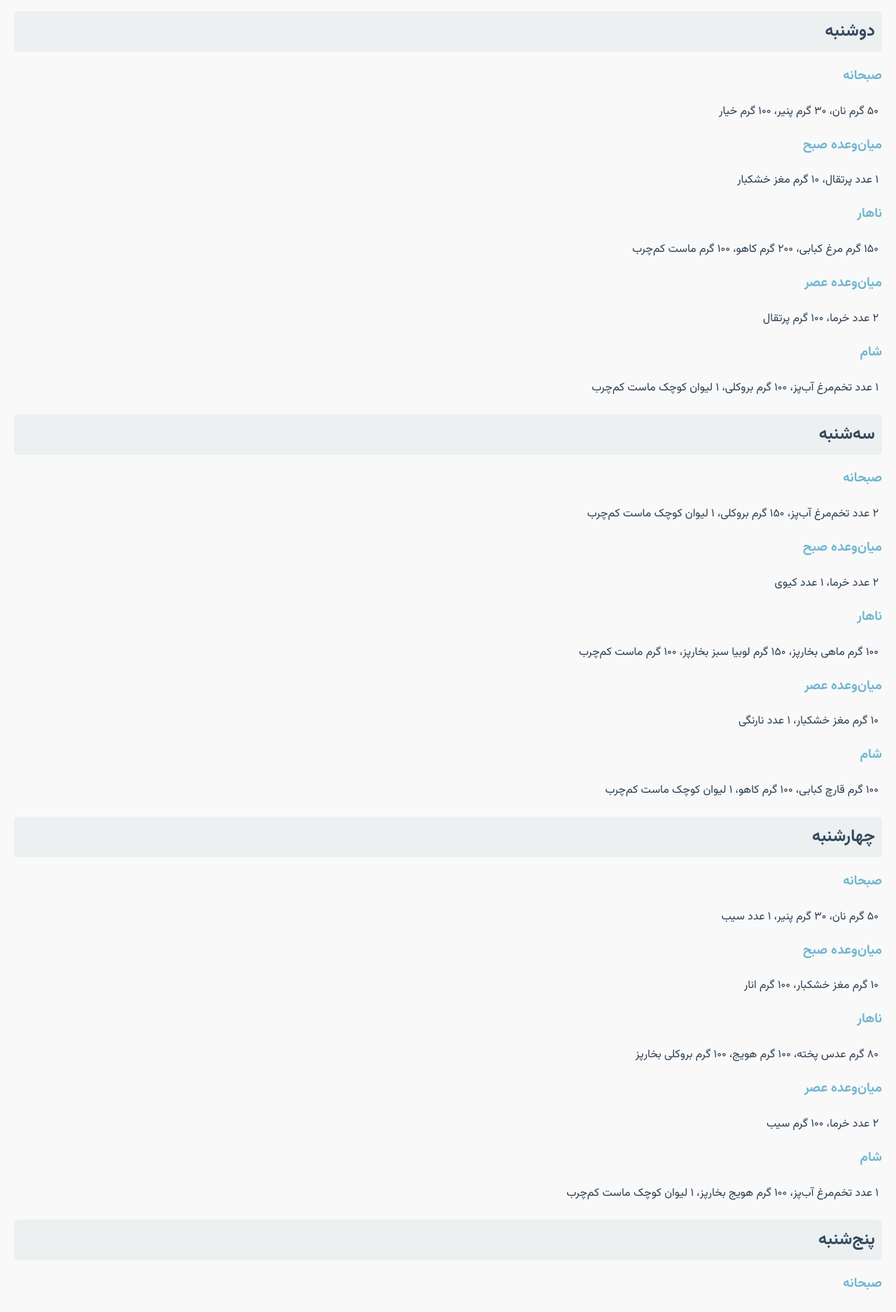
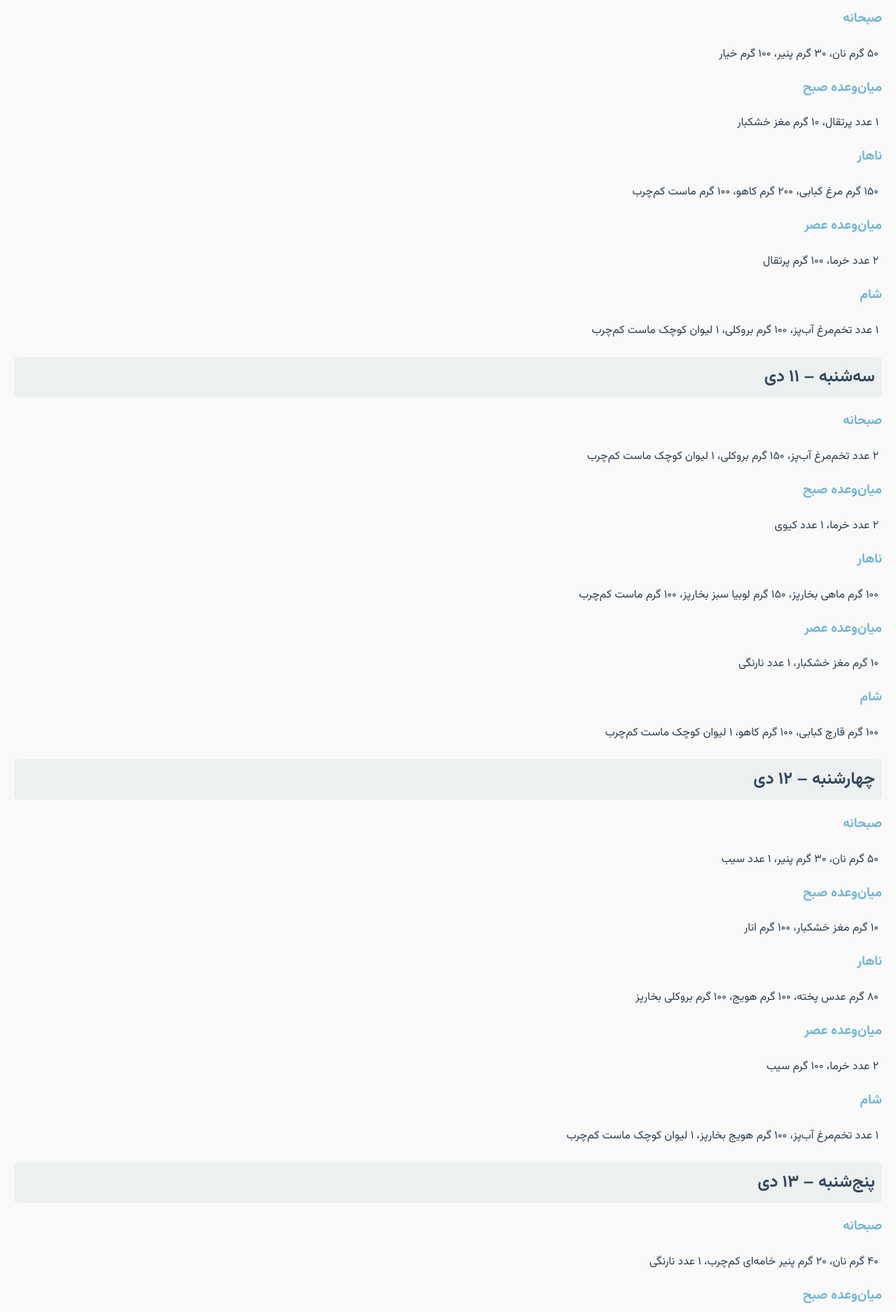
Before and after one commit to tripasect/ssp-diet, a plain HTML site: page index.html in a window 1280 px wide. Shown: the part 86-1961 px from the top of the page at 70% size. Drawn offline with Linux system fonts and the light colour scheme.

Commit message:
Add files via upload

```diff
--- a/index.html
+++ b/index.html
@@ -50,8 +50,7 @@
 </head>
 
 <body>
-    <h1>هفتهٔ اول</h1>
-    <h2>دوشنبه</h2>
+        <h2>دوشنبه – ۱۰ دی</h2>
     <h3>صبحانه</h3>
     <p>۵۰ گرم نان، ۳۰ گرم پنیر، ۱۰۰ گرم خیار</p>
     <h3>میان‌وعده صبح</h3>
@@ -62,7 +61,7 @@
     <p>۲ عدد خرما، ۱۰۰ گرم پرتقال</p>
     <h3>شام</h3>
     <p>۱ عدد تخم‌مرغ آب‌پز، ۱۰۰ گرم بروکلی، ۱ لیوان کوچک ماست کم‌چرب</p>
-    <h2>سه‌شنبه</h2>
+        <h2>سه‌شنبه – ۱۱ دی</h2>
     <h3>صبحانه</h3>
     <p>۲ عدد تخم‌مرغ آب‌پز، ۱۵۰ گرم بروکلی، ۱ لیوان کوچک ماست کم‌چرب</p>
     <h3>میان‌وعده صبح</h3>
@@ -73,7 +72,7 @@
     <p>۱۰ گرم مغز خشکبار، ۱ عدد نارنگی</p>
     <h3>شام</h3>
     <p>۱۰۰ گرم قارچ کبابی، ۱۰۰ گرم کاهو، ۱ لیوان کوچک ماست کم‌چرب</p>
-    <h2>چهارشنبه</h2>
+        <h2>چهارشنبه – ۱۲ دی</h2>
     <h3>صبحانه</h3>
     <p>۵۰ گرم نان، ۳۰ گرم پنیر، ۱ عدد سیب</p>
     <h3>میان‌وعده صبح</h3>
@@ -84,7 +83,7 @@
     <p>۲ عدد خرما، ۱۰۰ گرم سیب</p>
     <h3>شام</h3>
     <p>۱ عدد تخم‌مرغ آب‌پز، ۱۰۰ گرم هویج بخارپز، ۱ لیوان کوچک ماست کم‌چرب</p>
-    <h2>پنج‌شنبه</h2>
+        <h2>پنج‌شنبه – ۱۳ دی</h2>
     <h3>صبحانه</h3>
     <p>۴۰ گرم نان، ۲۰ گرم پنیر خامه‌ای کم‌چرب، ۱ عدد نارنگی</p>
     <h3>میان‌وعده صبح</h3>
@@ -95,7 +94,7 @@
     <p>۱۰ گرم مغز خشکبار، ۱ عدد کیوی</p>
     <h3>شام</h3>
     <p>۱ عدد تخم‌مرغ آب‌پز، ۱۰۰ گرم کدو سبز بخارپز، ۱ لیوان کوچک ماست کم‌چرب</p>
-    <h2>جمعه</h2>
+        <h2>جمعه – ۱۴ دی</h2>
     <h3>صبحانه</h3>
     <p>۱ عدد تخم‌مرغ آب‌پز، ۱۰۰ گرم قارچ، ۱ لیوان کوچک ماست کم‌چرب</p>
     <h3>میان‌وعده صبح</h3>
@@ -107,7 +106,7 @@
     <h3>شام</h3>
     <p>۱۰۰ گرم ماهی، ۱۰۰ گرم کاهو، ۱ لیوان کوچک ماست کم‌چرب</p>
     <h1>هفتهٔ دوم</h1>
-    <h2>شنبه</h2>
+        <h2>شنبه – ۱۵ دی</h2>
     <h3>صبحانه</h3>
     <p>۲ عدد تخم‌مرغ آب‌پز، ۱۰۰ گرم خیار</p>
     <h3>میان‌وعده صبح</h3>
@@ -118,7 +117,7 @@
     <p>۲ عدد خرما، ۱ عدد کیوی</p>
     <h3>شام</h3>
     <p>۱ عدد تخم‌مرغ آب‌پز، ۱۵۰ گرم بروکلی، ۱ لیوان کوچک ماست کم‌چرب</p>
-    <h2>یکشنبه</h2>
+        <h2>یکشنبه – ۱۶ دی</h2>
     <h3>صبحانه</h3>
     <p>۵۰ گرم نان، ۲۰ گرم پنیر، ۱ عدد نارنگی</p>
     <h3>میان‌وعده صبح</h3>
@@ -129,7 +128,7 @@
     <p>۱۰ گرم مغز خشکبار، ۱۰۰ گرم انار</p>
     <h3>شام</h3>
     <p>۱۰۰ گرم ماهی بخارپز، ۱۰۰ گرم کاهو، ۱ لیوان کوچک ماست کم‌چرب</p>
-    <h2>دوشنبه</h2>
+        <h2>دوشنبه – ۱۷ دی</h2>
     <h3>صبحانه</h3>
     <p>۴۰ گرم نان، ۳۰ گرم پنیر، ۱۰۰ گرم گوجه‌فرنگی</p>
     <h3>میان‌وعده صبح</h3>
@@ -140,7 +139,7 @@
     <p>۱ عدد پرتقال، ۱۰ گرم مغز خشکبار</p>
     <h3>شام</h3>
     <p>۱ عدد تخم‌مرغ آب‌پز، ۱۰۰ گرم کدو سبز، ۱ لیوان کوچک ماست کم‌چرب</p>
-    <h2>سه‌شنبه</h2>
+        <h2>سه‌شنبه – ۱۸ دی</h2>
     <h3>صبحانه</h3>
     <p>۱ عدد تخم‌مرغ آب‌پز، ۱۰۰ گرم قارچ، ۱ لیوان کوچک ماست کم‌چرب</p>
     <h3>میان‌وعده صبح</h3>
@@ -151,7 +150,7 @@
     <p>۲ عدد خرما، ۱۰۰ گرم سیب</p>
     <h3>شام</h3>
     <p>۱۰۰ گرم قارچ کبابی، ۱۰۰ گرم کاهو، ۱ لیوان کوچک ماست کم‌چرب</p>
-    <h2>چهارشنبه</h2>
+        <h2>چهارشنبه – ۱۹ دی</h2>
     <h3>صبحانه</h3>
     <p>۵۰ گرم نان، ۳۰ گرم پنیر، ۱۰۰ گرم سیب</p>
     <h3>میان‌وعده صبح</h3>
@@ -162,7 +161,7 @@
     <p>۱۰ گرم مغز خشکبار، ۱ عدد نارنگی</p>
     <h3>شام</h3>
     <p>۱ عدد تخم‌مرغ آب‌پز، ۱۰۰ گرم بادمجان بخارپز، ۱ لیوان کوچک ماست کم‌چرب</p>
-    <h2>پنج‌شنبه</h2>
+        <h2>پنج‌شنبه – ۲۰ دی</h2>
     <h3>صبحانه</h3>
     <p>۴۰ گرم نان، ۲۰ گرم پنیر خامه‌ای کم‌چرب، ۱ عدد کیوی</p>
     <h3>میان‌وعده صبح</h3>
@@ -173,7 +172,7 @@
     <p>۱ عدد کیوی، ۲ عدد خرما</p>
     <h3>شام</h3>
     <p>۱۰۰ گرم ماهی بخارپز، ۱۰۰ گرم کاهو، ۱ لیوان کوچک ماست کم‌چرب</p>
-    <h2>جمعه</h2>
+        <h2>جمعه – ۲۱ دی</h2>
     <h3>صبحانه</h3>
     <p>۱ عدد تخم‌مرغ آب‌پز، ۱۵۰ گرم کدو سبز بخارپز</p>
     <h3>میان‌وعده صبح</h3>
@@ -185,7 +184,7 @@
     <h3>شام</h3>
     <p>۱ عدد تخم‌مرغ آب‌پز، ۱۵۰ گرم بروکلی، ۱ لیوان کوچک ماست کم‌چرب</p>
     <h1>هفتهٔ سوم</h1>
-    <h2>شنبه</h2>
+        <h2>شنبه – ۲۲ دی</h2>
     <h3>صبحانه</h3>
     <p>۴۰ گرم نان، ۲۰ گرم پنیر، ۱ عدد پرتقال</p>
     <h3>میان‌وعده صبح</h3>
@@ -196,7 +195,7 @@
     <p>۲ عدد خرما، ۱۰۰ گرم انار</p>
     <h3>شام</h3>
     <p>۱ عدد تخم‌مرغ آب‌پز، ۱۵۰ گرم بروکلی، ۱ لیوان کوچک ماست کم‌چرب</p>
-    <h2>یکشنبه</h2>
+        <h2>یکشنبه – ۲۳ دی</h2>
     <h3>صبحانه</h3>
     <p>۵۰ گرم نان، ۳۰ گرم پنیر، ۱۰۰ گرم خیار</p>
     <h3>میان‌وعده صبح</h3>
@@ -207,7 +206,7 @@
     <p>۱۰ گرم مغز خشکبار، ۱ عدد پرتقال</p>
     <h3>شام</h3>
     <p>۱۰۰ گرم ماهی بخارپز، ۱۰۰ گرم کاهو، ۱ لیوان کوچک ماست کم‌چرب</p>
-    <h2>دوشنبه</h2>
+        <h2>دوشنبه – ۲۴ دی</h2>
     <h3>صبحانه</h3>
     <p>۲ عدد تخم‌مرغ آب‌پز، ۱۰۰ گرم قارچ</p>
     <h3>میان‌وعده صبح</h3>
@@ -218,7 +217,7 @@
     <p>۱ عدد سیب، ۱۰ گرم مغز خشکبار</p>
     <h3>شام</h3>
     <p>۱ عدد تخم‌مرغ آب‌پز، ۱۰۰ گرم کدو سبز، ۱ لیوان کوچک ماست کم‌چرب</p>
-    <h2>سه‌شنبه</h2>
+        <h2>سه‌شنبه – ۲۵ دی</h2>
     <h3>صبحانه</h3>
     <p>۵۰ گرم نان، ۳۰ گرم پنیر، ۱۰۰ گرم گوجه‌فرنگی</p>
     <h3>میان‌وعده صبح</h3>
@@ -229,7 +228,7 @@
     <p>۲ عدد خرما، ۱ عدد کیوی</p>
     <h3>شام</h3>
     <p>۱۰۰ گرم قارچ کبابی، ۱۰۰ گرم کاهو، ۱ لیوان کوچک ماست کم‌چرب</p>
-    <h2>چهارشنبه</h2>
+        <h2>چهارشنبه – ۲۶ دی</h2>
     <h3>صبحانه</h3>
     <p>۴۰ گرم نان، ۲۰ گرم پنیر خامه‌ای کم‌چرب، ۱ عدد نارنگی</p>
     <h3>میان‌وعده صبح</h3>
@@ -240,7 +239,7 @@
     <p>۱۰ گرم مغز خشکبار، ۱۰۰ گرم انار</p>
     <h3>شام</h3>
     <p>۱ عدد تخم‌مرغ آب‌پز، ۱۰۰ گرم بادمجان بخارپز، ۱ لیوان کوچک ماست کم‌چرب</p>
-    <h2>پنج‌شنبه</h2>
+        <h2>پنج‌شنبه – ۲۷ دی</h2>
     <h3>صبحانه</h3>
     <p>۵۰ گرم نان، ۳۰ گرم پنیر، ۱ عدد سیب</p>
     <h3>میان‌وعده صبح</h3>
@@ -251,7 +250,7 @@
     <p>۱ عدد پرتقال، ۲ عدد خرما</p>
     <h3>شام</h3>
     <p>۱۰۰ گرم ماهی بخارپز، ۱۰۰ گرم کاهو، ۱ لیوان کوچک ماست کم‌چرب</p>
-    <h2>جمعه</h2>
+        <h2>جمعه – ۲۸ دی</h2>
     <h3>صبحانه</h3>
     <p>۲ عدد تخم‌مرغ آب‌پز، ۱۵۰ گرم کدو سبز</p>
     <h3>میان‌وعده صبح</h3>
@@ -263,7 +262,7 @@
     <h3>شام</h3>
     <p>۱ عدد تخم‌مرغ آب‌پز، ۱۵۰ گرم بروکلی، ۱ لیوان کوچک ماست کم‌چرب</p>
     <h1>هفتهٔ چهارم</h1>
-    <h2>شنبه</h2>
+        <h2>شنبه – ۲۹ دی</h2>
     <h3>صبحانه</h3>
     <p>۵۰ گرم نان، ۳۰ گرم پنیر، ۱۰۰ گرم خیار</p>
     <h3>میان‌وعده صبح</h3>
@@ -274,7 +273,7 @@
     <p>۲ عدد خرما، ۱۰۰ گرم انار</p>
     <h3>شام</h3>
     <p>۱ عدد تخم‌مرغ آب‌پز، ۱۵۰ گرم بروکلی، ۱ لیوان کوچک ماست کم‌چرب</p>
-    <h2>یکشنبه</h2>
+        <h2>یکشنبه – ۳۰ دی</h2>
     <h3>صبحانه</h3>
     <p>۴۰ گرم نان، ۲۰ گرم پنیر خامه‌ای کم‌چرب، ۱ عدد پرتقال</p>
     <h3>میان‌وعده صبح</h3>
@@ -285,7 +284,7 @@
     <p>۱۰ گرم مغز خشکبار، ۱ عدد پرتقال</p>
     <h3>شام</h3>
     <p>۱۰۰ گرم ماهی بخارپز، ۱۰۰ گرم کاهو، ۱ لیوان کوچک ماست کم‌چرب</p>
-    <h2>دوشنبه</h2>
+        <h2>دوشنبه – ۱ بهمن</h2>
     <h3>صبحانه</h3>
     <p>۲ عدد تخم‌مرغ آب‌پز، ۱۰۰ گرم قارچ</p>
     <h3>میان‌وعده صبح</h3>
@@ -296,7 +295,7 @@
     <p>۱ عدد سیب، ۱۰ گرم مغز خشکبار</p>
     <h3>شام</h3>
     <p>۱ عدد تخم‌مرغ آب‌پز، ۱۰۰ گرم کدو سبز، ۱ لیوان کوچک ماست کم‌چرب</p>
-    <h2>سه‌شنبه</h2>
+        <h2>سه‌شنبه – ۲ بهمن</h2>
     <h3>صبحانه</h3>
     <p>۵۰ گرم نان، ۳۰ گرم پنیر، ۱ عدد نارنگی</p>
     <h3>میان‌وعده صبح</h3>
@@ -307,7 +306,7 @@
     <p>۲ عدد خرما، ۱ عدد کیوی</p>
     <h3>شام</h3>
     <p>۱۰۰ گرم قارچ کبابی، ۱۰۰ گرم کاهو، ۱ لیوان کوچک ماست کم‌چرب</p>
-    <h2>چهارشنبه</h2>
+        <h2>چهارشنبه – ۳ بهمن</h2>
     <h3>صبحانه</h3>
     <p>۴۰ گرم نان، ۲۰ گرم پنیر، ۱۰۰ گرم گوجه‌فرنگی</p>
     <h3>میان‌وعده صبح</h3>
@@ -318,7 +317,7 @@
     <p>۱۰ گرم مغز خشکبار، ۱۰۰ گرم انار</p>
     <h3>شام</h3>
     <p>۱ عدد تخم‌مرغ آب‌پز، ۱۰۰ گرم بادمجان بخارپز، ۱ لیوان کوچک ماست کم‌چرب</p>
-    <h2>پنج‌شنبه</h2>
+        <h2>پنج‌شنبه – ۴ بهمن</h2>
     <h3>صبحانه</h3>
     <p>۵۰ گرم نان، ۳۰ گرم پنیر، ۱ عدد سیب</p>
     <h3>میان‌وعده صبح</h3>
@@ -329,7 +328,7 @@
     <p>۱ عدد پرتقال، ۲ عدد خرما</p>
     <h3>شام</h3>
     <p>۱۰۰ گرم ماهی بخارپز، ۱۰۰ گرم کاهو، ۱ لیوان کوچک ماست کم‌چرب</p>
-    <h2>جمعه</h2>
+        <h2>جمعه – ۵ بهمن</h2>
     <h3>صبحانه</h3>
     <p>۲ عدد تخم‌مرغ آب‌پز، ۱۵۰ گرم کدو سبز بخارپز</p>
     <h3>میان‌وعده صبح</h3>
```
